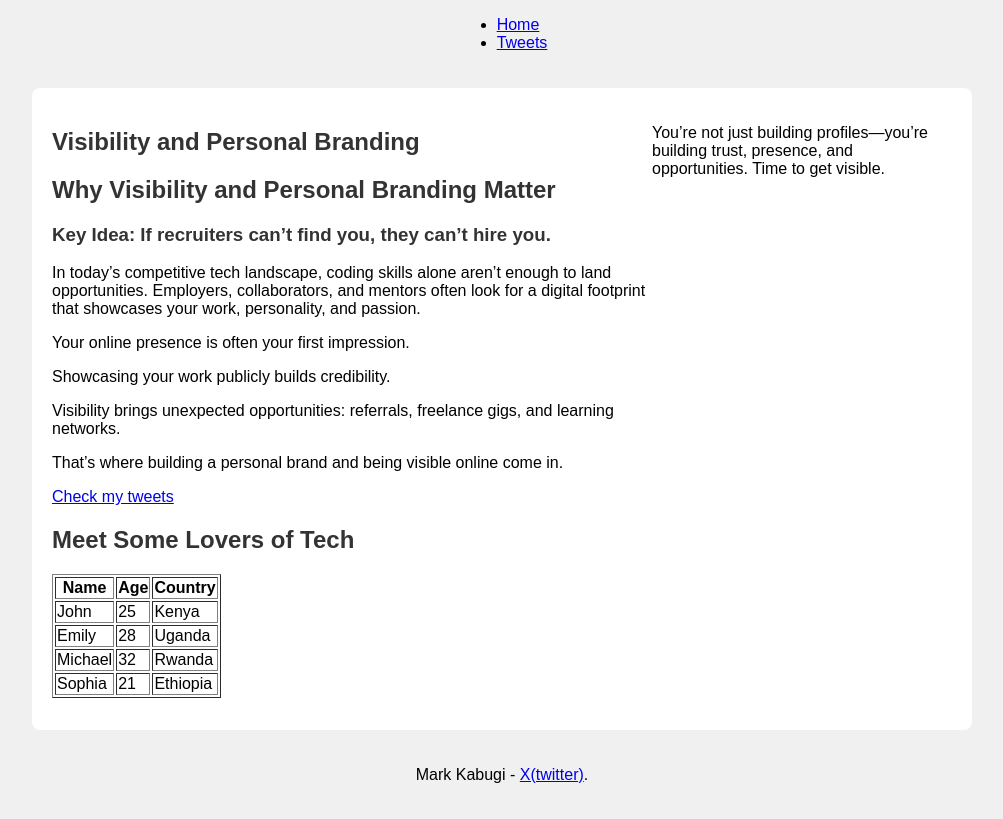
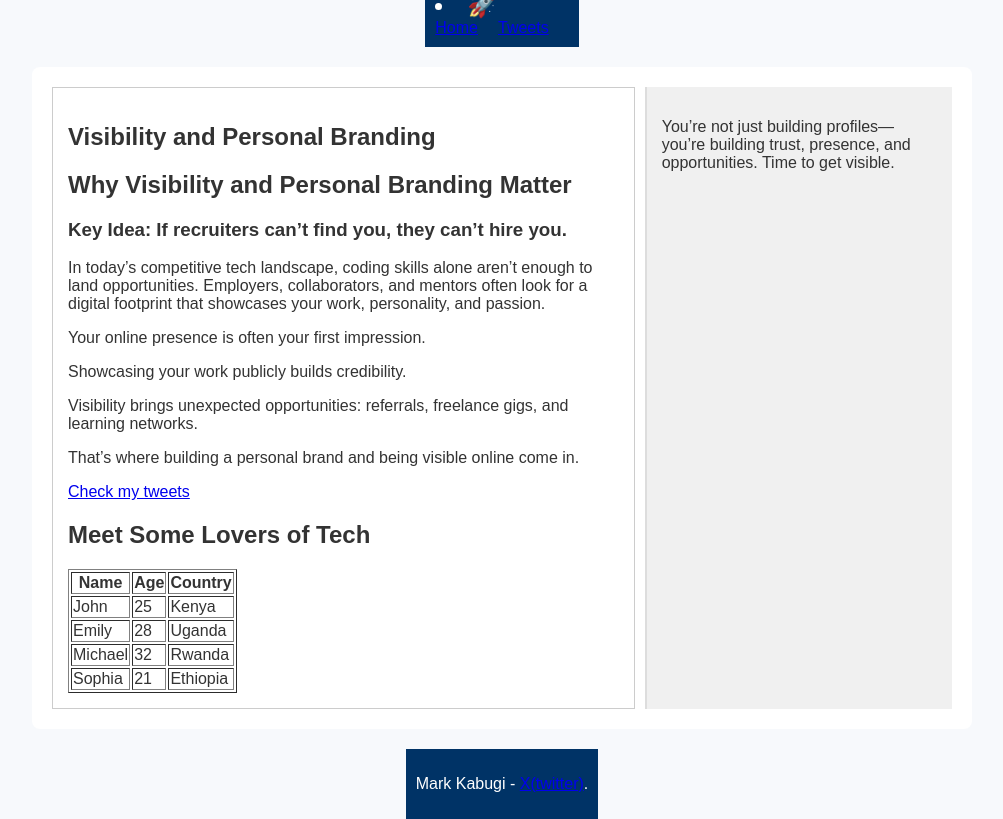
Before and after one commit to Bugii137/alx_html_css, a plain HTML site: page css_basic/index.html in a window 1280 px wide. Shown: the whole page, without its empty margins (138-1141 px from the left). Drawn offline with Linux system fonts and the light colour scheme.

Commit message:
some more styling

```diff
--- a/css_basic/index.html
+++ b/css_basic/index.html
@@ -9,6 +9,7 @@
 </head>
 <body class="works_on_smartphone">
   <header>
+     <li class="logo">&#x1F680;</li>
     <nav>
     <ul>
       <li><a href="index.html">Home</a></li>
--- a/css_basic/styles.css
+++ b/css_basic/styles.css
@@ -3,6 +3,9 @@ body {
     flex-direction: column;
     margin: 0;
     height: 100vh;
+    font-family: Arial, sans-serif;
+    background-color: #f7f9fc;
+    color: #333;
 }
 
 main {
@@ -11,14 +14,52 @@ main {
     flex: auto;
 }
 
-
 article {
     flex: 2;
     overflow-y: auto;
+    background-color: #ffffff;
+    border: 1px solid #ccc;
+    padding: 15px;
+    margin-right: 10px;
 }
-
 
 aside {
     flex: 1;
     overflow-y: auto;
+    background-color: #f0f0f0;
+    padding: 15px;
+    border-left: 2px solid #ddd;
 }
+
+
+header {
+    background-color: #003366;
+    color: white;
+    padding: 10px;
+}
+
+header ul {
+    list-style-type: none;
+    margin: 0;
+    padding: 0;
+    display: flex;
+    align-items: center;
+}
+
+header li {
+    margin-right: 20px;
+}
+
+.logo {
+    font-size: 24px;
+    font-weight: bold;
+    margin-right: 20px;
+}
+
+
+footer {
+    background-color: #003366;
+    color: white;
+    text-align: center;
+    padding: 10px;
+}
```
